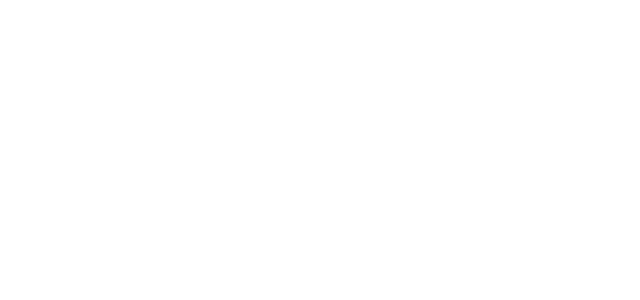
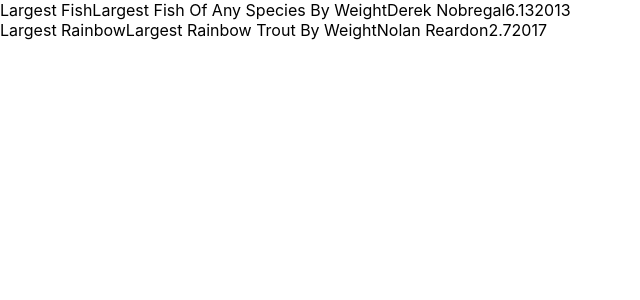
Before and after one commit to KevinGage/Quabbin, a React (Create React App) app in the folder website/: page / in a window 1280 px wide. Shown: the top 300 px of the page, without its empty margins (0-640 px from the left). Built offline with nearby package versions, Linux system fonts and the light colour scheme.

Commit message:
started mocking out some records

```diff
--- /dev/null
+++ b/website/src/components/Record/Record.js
@@ -0,0 +1,13 @@
+import React from 'react';
+
+function Record({title, description, info}) {
+  return (
+    <div>
+      {title}
+      {description}
+      {info}
+    </div>
+  );
+}
+
+export default Record;
--- a/website/src/components/Records/Records.js
+++ b/website/src/components/Records/Records.js
@@ -1,8 +1,103 @@
-import React from 'react';
+import React, {useState, useEffect} from 'react';
+import Record from '../Record/Record';
+import data from '../../data/data.json';
 
 function Records() {
+  const [records, setRecords] = useState([]);
+
+  const stringToOunces = (s) => {
+    const stringParts = s.split('.');
+    return (parseInt(stringParts[0]) * 16) + parseInt(stringParts[1]);
+  }
+
+  const getLargestFish = () => {
+    const winner = data.fishermen.map((fm) => {
+      fm.Fish.sort((a,b) => {
+        return stringToOunces(b.Weight) - stringToOunces(a.Weight);
+      });
+
+      return {
+        'name': fm.Name,
+        'species': fm.Fish[0].Species,
+        'weight': fm.Fish[0].Weight,
+        'year': fm.Fish[0].Year
+      }
+    }).reduce((a, c) => {
+      if (a.weight < c.weight) {
+        return c;
+      }
+      return a;
+    });
+
+    const info = [
+      winner.name,
+      winner.species,
+      winner.weight,
+      winner.year
+    ];
+
+    return {
+      'title': 'Largest Fish',
+      'description': 'Largest Fish Of Any Species By Weight',
+      'info': info
+    }
+  }
+
+  const getLargestRainbow = () => {
+    const winner = data.fishermen.map((fm) => {
+      fm.Fish = fm.Fish.filter(f => {
+        return f.Species.toLowerCase() === 'r'
+      }).sort((a,b) => {
+        return stringToOunces(b.Weight) - stringToOunces(a.Weight);
+      });
+
+      return {
+        'name': fm.Name,
+        'weight': fm.Fish.length > 0 ? fm.Fish[0].Weight : 0,
+        'year': fm.Fish.length > 0 ? fm.Fish[0].Year : undefined
+      }
+
+    }).reduce((a, c) => {
+      if (a.weight < c.weight) {
+        return c;
+      }
+      return a;
+    });
+
+    const info = [
+      winner.name,
+      winner.species,
+      winner.weight,
+      winner.year
+    ];
+
+    return {
+      'title': 'Largest Rainbow',
+      'description': 'Largest Rainbow Trout By Weight',
+      'info': info
+    }
+  }
+
+  useEffect(() => {
+    const allRecords = [];
+    allRecords.push(getLargestFish());
+    allRecords.push(getLargestRainbow());
+
+    setRecords(allRecords);
+  }, []);
+
   return (
     <div>
+      {records.map(r => {
+        return(
+          <Record
+            key={r.title}
+            title={r.title}
+            description={r.description}
+            info={r.info}
+          />
+        )
+      })}
     </div>
   );
 }
```
